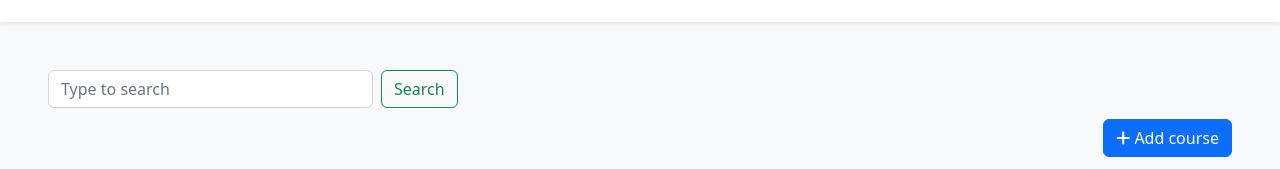
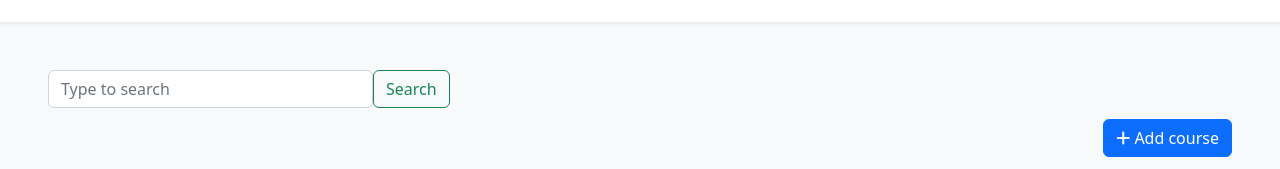
Before and after one commit to Sytnikovakatya/angular-courses-app, an Angular app: page / in a window 1280 px wide. Shown: the part 131-300 px from the top of the page. Built offline with nearby package versions, Linux system fonts and the light colour scheme.

Commit message:
Update search-bar.component.css

```diff
--- a/src/app/components/search-bar/search-bar.component.css
+++ b/src/app/components/search-bar/search-bar.component.css
@@ -1,5 +1,6 @@
 .search-btn {
     border: none;
     padding: 0;
-    margin-left: 0.5rem;
+    margin: 0
+    ;
 }
```
